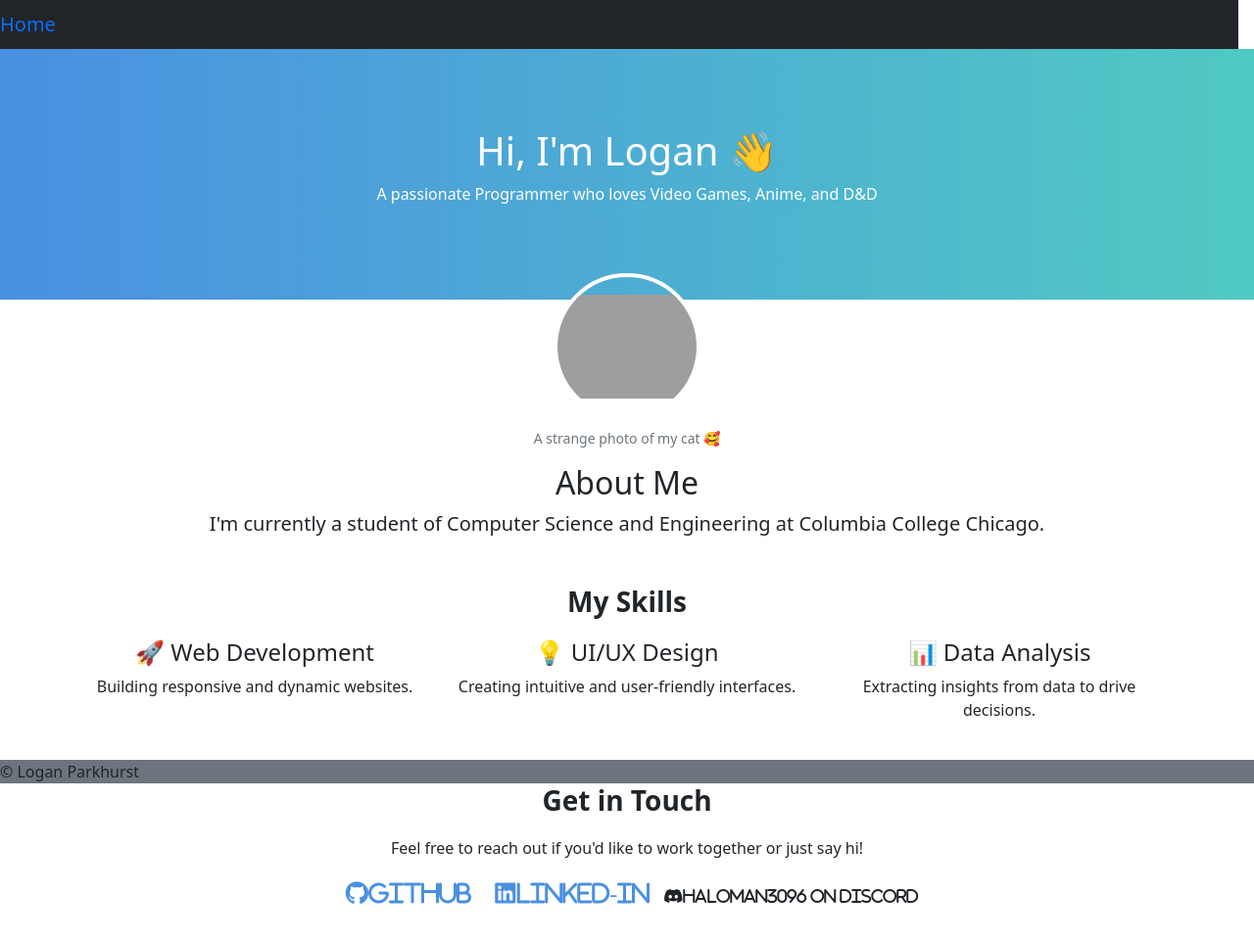
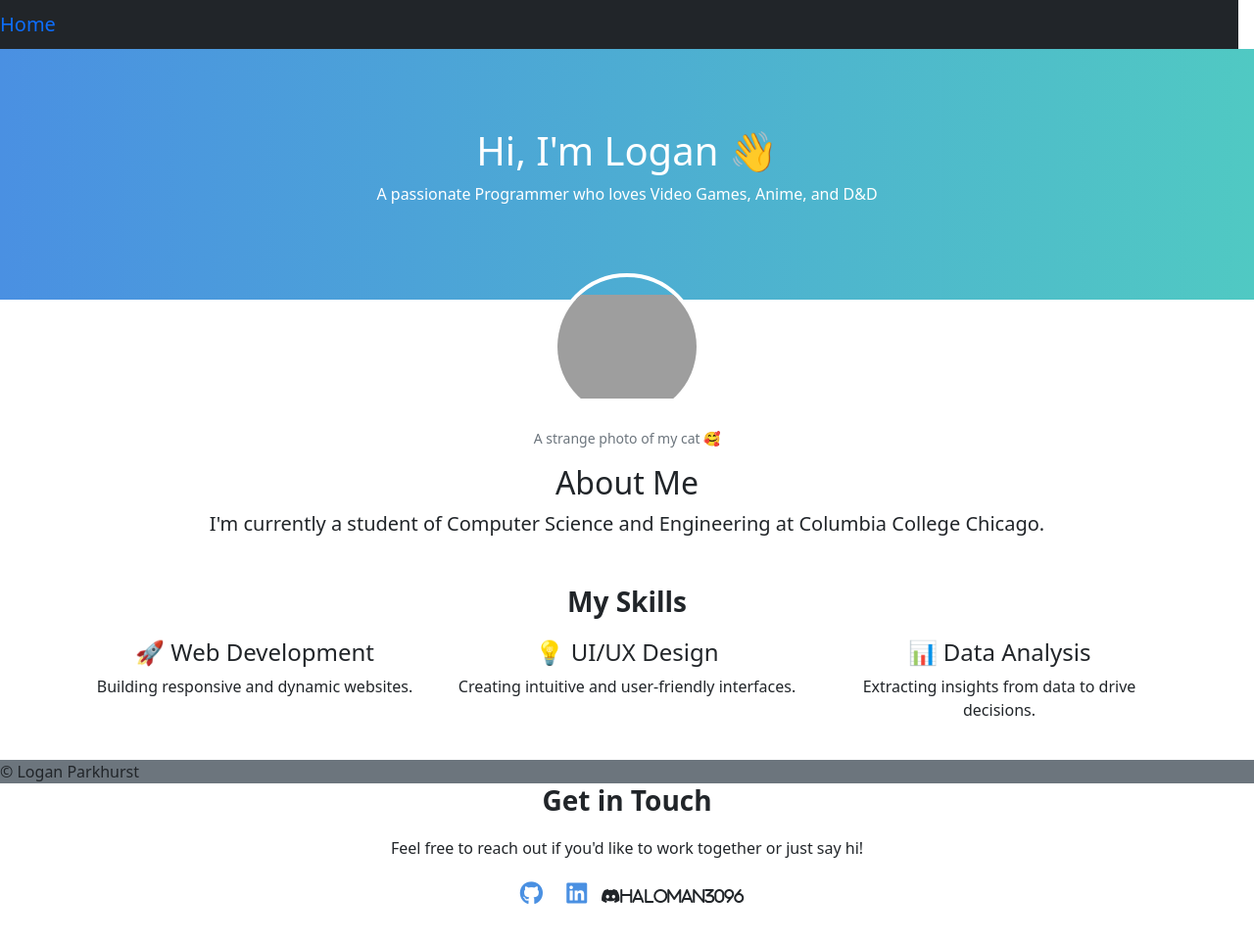
Before and after one commit to HaloMan3096/haloman3069.github.io, a website: page html/about-me.html in a window 1280 px wide. Shown: the whole page at 98% size. Drawn offline with nearby package versions, Linux system fonts and the light colour scheme; grey boxes are pictures that could not be loaded.

Commit message:
updating about-me.html to use font awesome for logos

```diff
--- a/html/about-me.html
+++ b/html/about-me.html
@@ -69,9 +69,9 @@
         <h2 class="section-title">Get in Touch</h2>
         <p>Feel free to reach out if you'd like to work together or just say hi!</p>
         <div class="social-icons">
-            <a href="https://github.com/HaloMan3096"><i class="fab fa-github">Github</i></a>
-            <a href="https://www.linkedin.com/in/logan-parkhurst-676a2625a/"><i class="fab fa-linkedin">Linked-In</i></a>
-            <i class="fab fa-discord">haloman3096 on discord</i>
+            <a href="https://github.com/HaloMan3096"><i class="fab fa-github"></i></a>
+            <a href="https://www.linkedin.com/in/logan-parkhurst-676a2625a/"><i class="fab fa-linkedin"></i></a>
+            <i class="fab fa-discord">haloman3096</i>
         </div>
     </section>
 </main>
@@ -83,7 +83,6 @@
 <script src="https://cdn.jsdelivr.net/npm/bootstrap@5.0.2/dist/js/bootstrap.bundle.min.js"
         integrity="sha384-MrcW6ZMFYlzcLA8Nl+NtUVF0sA7MsXsP1UyJoMp4YLEuNSfAP+JcXn/tWtIaxVXM"
         crossorigin="anonymous"></script>
-<script src="https://kit.fontawesome.com/a076d05399.js"></script>
-</body>
+<script src="https://kit.fontawesome.com/2e5217a386.js" crossorigin="anonymous"></script>
 </body>
 </html>
```
